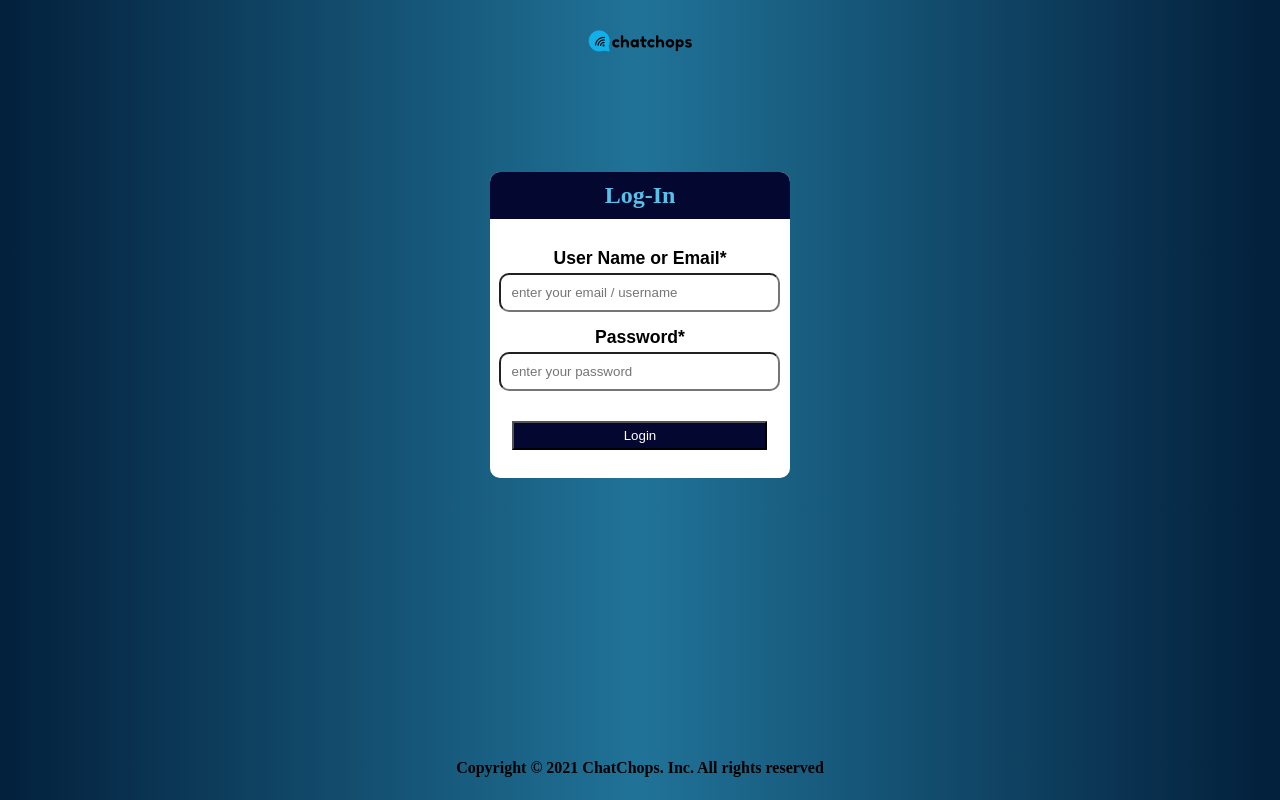
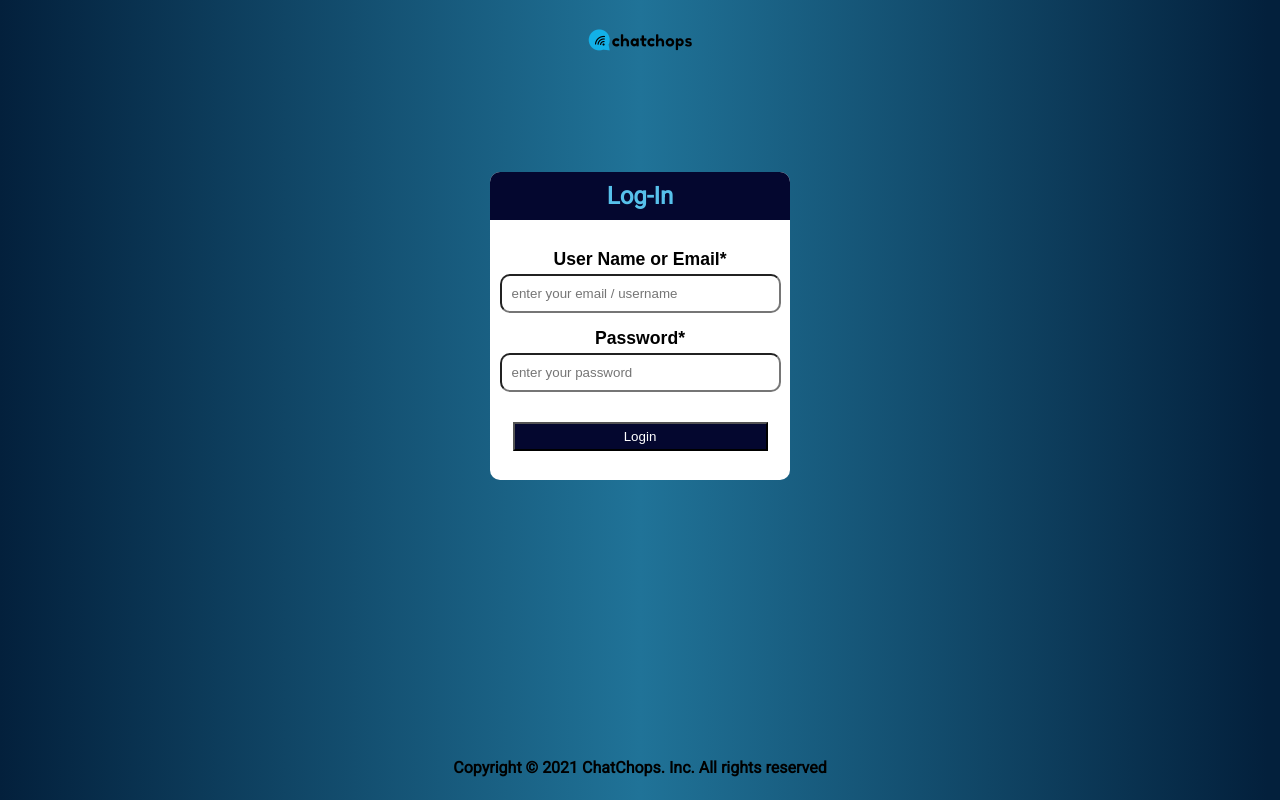
Before and after one commit to kavishkamk/ChatChops, a PHP site: page /chatchops/chatchop-org/adminlogin.php in a window 1280 px wide. Run offline with PHP 8.4, Linux system fonts and the light colour scheme.

Commit message:
new font added

```diff
--- a/source/chatchop-org/adminlogin.php
+++ b/source/chatchop-org/adminlogin.php
@@ -13,6 +13,13 @@
         <meta name="viewport" content="width=device-width, initial-scale=1.0">
         <title>Logging</title>
         <link rel="stylesheet" type="text/css" href="../css/login.css">
+
+        <link href='https://fonts.googleapis.com/css?family=Roboto' rel='stylesheet'>
+        <style>
+        body {
+            font-family: 'Roboto';
+        }
+        </style>
     </head>
     <body>
         <div class=container>
--- a/source/insideUI/settings.php
+++ b/source/insideUI/settings.php
@@ -6,6 +6,12 @@
     <head>
         <title>Settings</title>
         <link rel="stylesheet" href="../css/header.css">
+        <link href='https://fonts.googleapis.com/css?family=Roboto' rel='stylesheet'>
+        <style>
+        body {
+            font-family: 'Roboto';
+        }
+        </style>
     </head>
     <body>
         <header>
```
Also changed, not shown: source/chatchop-org/adminRegistration.php (+7 -0 lines), source/insideUI/accDeleteCode.php (+7 -0 lines), source/insideUI/header.php (+7 -0 lines), source/insideUI/otpcode.php (+9 -1 lines), source/insideUI/pwdChange.php (+7 -0 lines).
